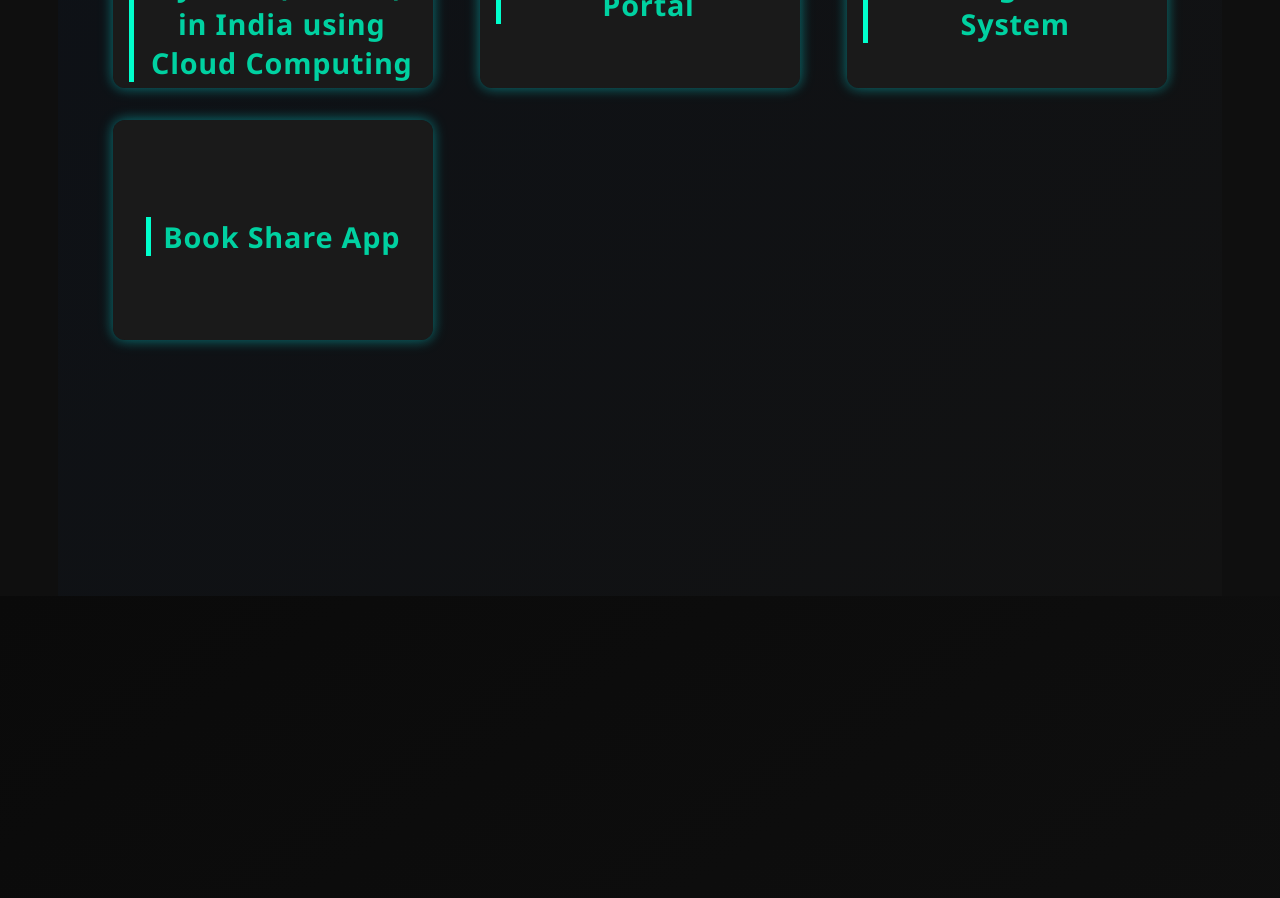
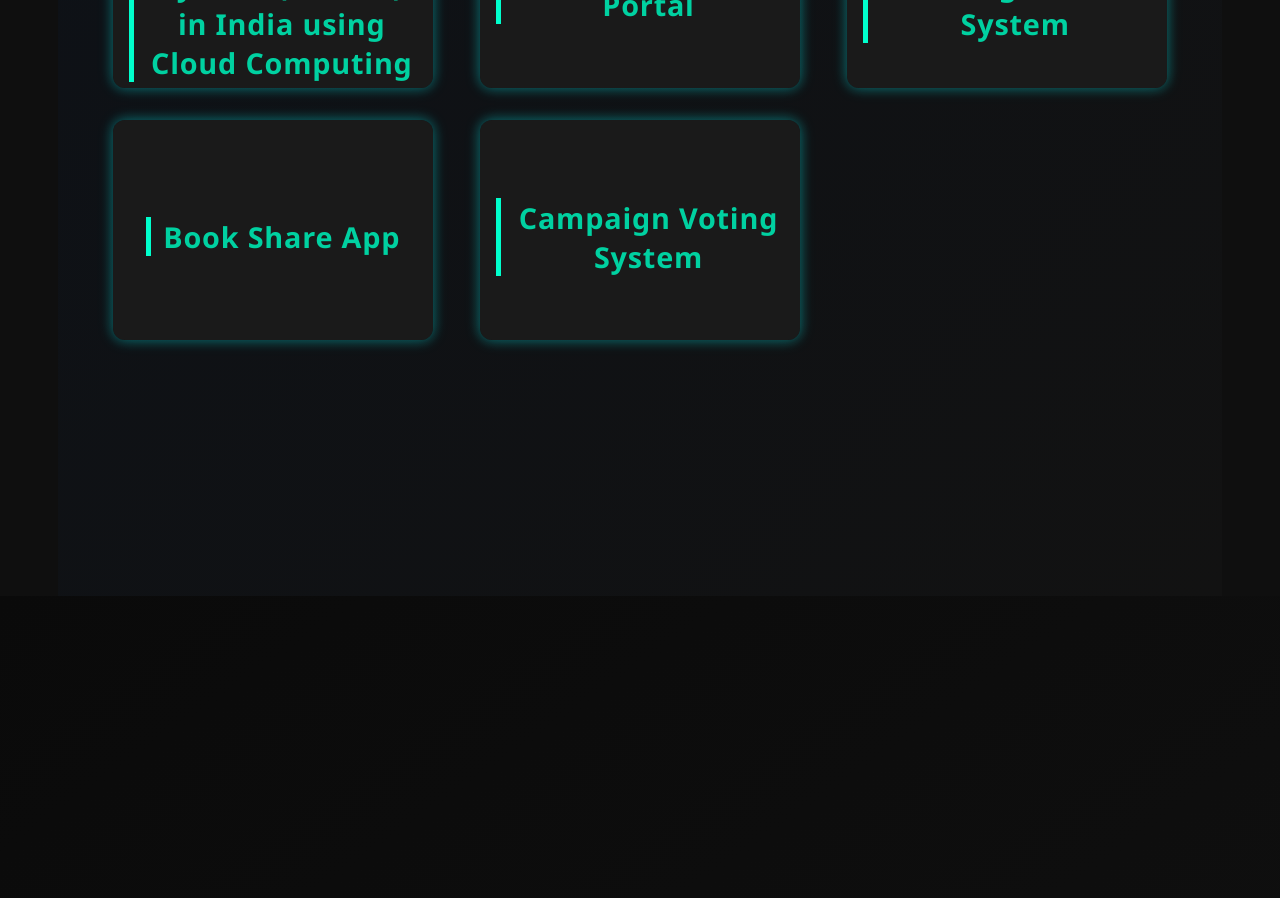
Before and after one commit to Posa5A6/PortFolio, a React (Create React App) app: page / in a window 1280 px wide. Shown: the part 3000-3898 px from the top of the page. Built offline with nearby package versions, Linux system fonts and the light colour scheme.

Commit message:
Add Campaign Voting System project to Projects list
Added a new project entry for the Campaign Voting System with details on technology stack, GitHub repository, and demo link.

```diff
--- a/src/components/Projects.jsx
+++ b/src/components/Projects.jsx
@@ -32,6 +32,13 @@ const projects = [
     github: 'https://github.com/Posa5A6/book-share-app',
     demo: 'https://book-share-app.netlify.app/',
   },
+{
+  name: 'Campaign Voting System',
+  description: 'A full-stack web application that enables secure digital voting with OTP-based authentication, role-based access, and real-time campaign management.',
+  tech: 'Django, Python, HTML, CSS, JavaScript, MySQL, Render',
+  github: 'https://github.com/Posa5A6/Campaign_Voting_System',  // replace with your repo
+  demo: 'https://campaign-voting-system.onrender.com/',
+},
 ];
 
 const Projects = () => {
```
